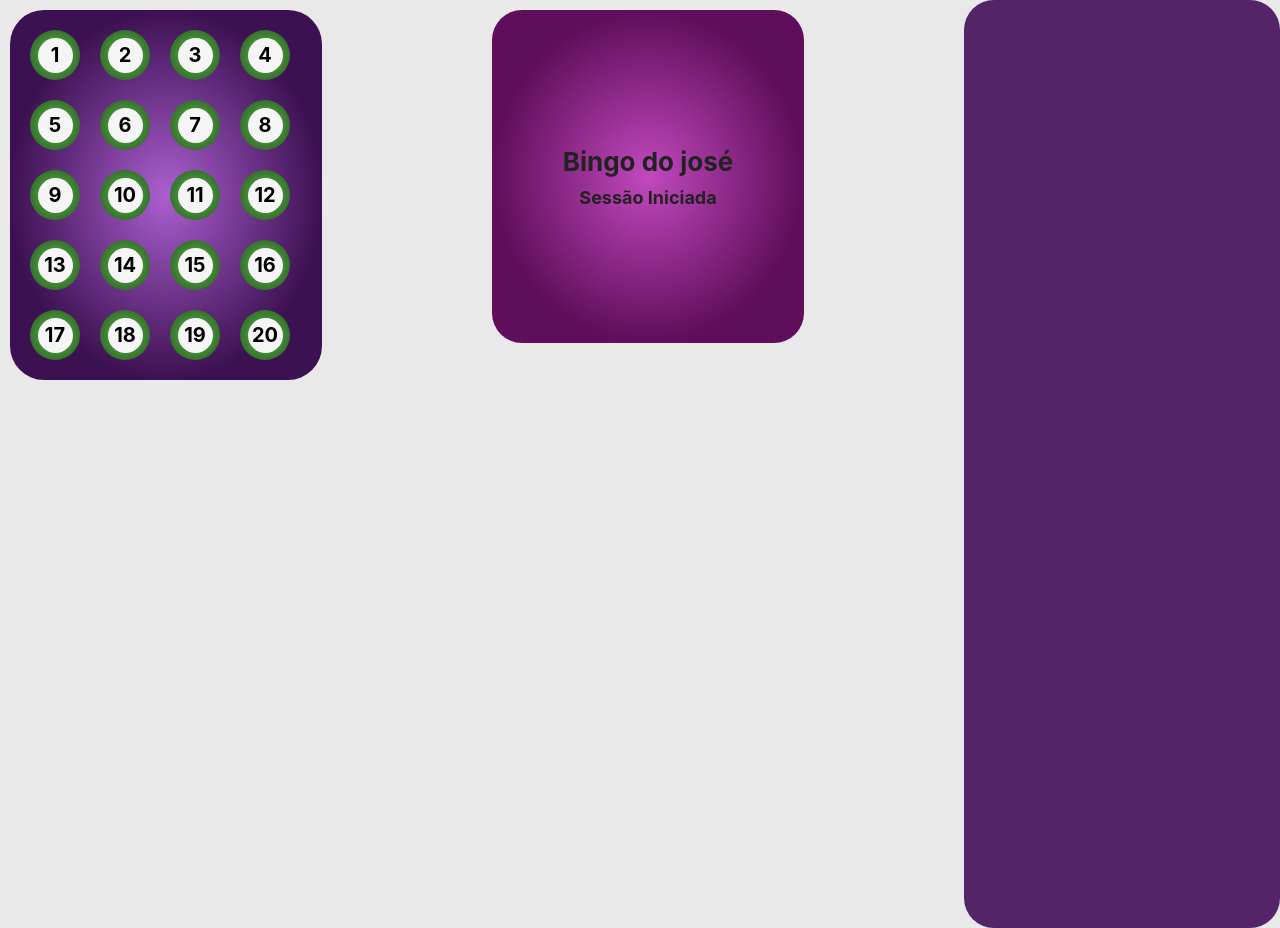
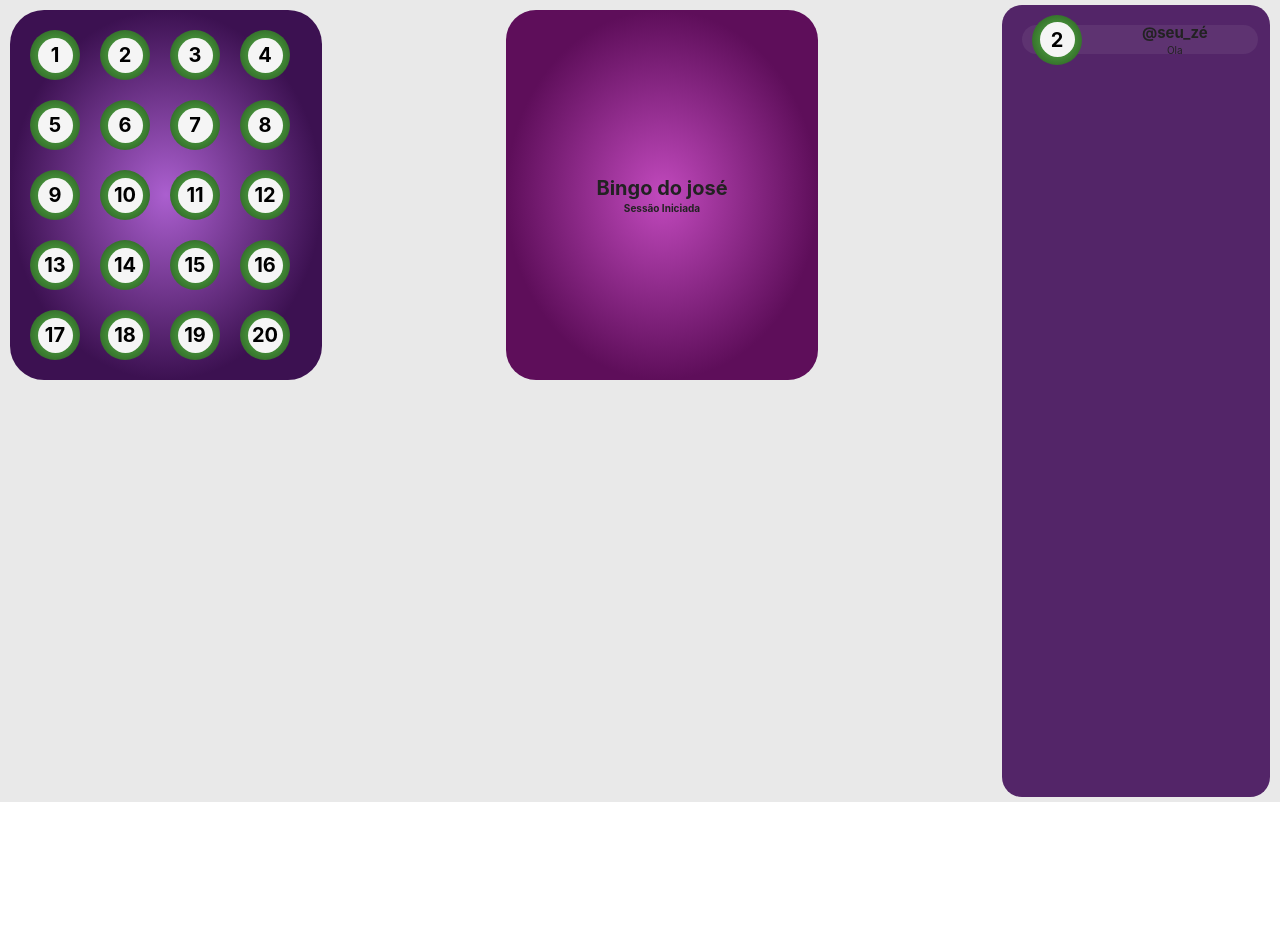
Before and after one commit to Gabriel4420/bingo-ronney, a Next.js app: page /bingo in a window 1280 px wide. After the commit the page ends 802 px from the top, so only its background shows below. Built offline with nearby package versions, Linux system fonts and the light colour scheme.

Commit message:
feat: :sparkles: :art: creating some new components like chat and yours childrens, and refactor some parts of code

```diff
--- a/src/ui/components/Atoms/Heading/index.tsx
+++ b/src/ui/components/Atoms/Heading/index.tsx
@@ -6,60 +6,62 @@ interface HeadingProps {
   content: string
   bold?: boolean
   color?: string
+  fontSize?: string
 }
 
 const Heading: React.FC<HeadingProps> = ({
   types,
   content,
   bold,
-  color
+  color,
+  fontSize
 }: HeadingProps) => {
   switch (types) {
     case 'h1':
       return (
-        <S.Background bold={bold} color={color}>
+        <S.Background bold={bold} color={color} fontSize={fontSize}>
           <h1>{content}</h1>
         </S.Background>
       )
       break
     case 'h2':
       return (
-        <S.Background bold={bold}>
+        <S.Background bold={bold} fontSize={fontSize}>
           <h2>{content}</h2>
         </S.Background>
       )
       break
     case 'h3':
       return (
-        <S.Background bold={bold}>
+        <S.Background bold={bold} fontSize={fontSize}>
           <h3>{content}</h3>
         </S.Background>
       )
       break
     case 'h4':
       return (
-        <S.Background bold={bold}>
+        <S.Background bold={bold} fontSize={fontSize}>
           <h4>{content}</h4>
         </S.Background>
       )
       break
     case 'h5':
       return (
-        <S.Background bold={bold}>
+        <S.Background bold={bold} fontSize={fontSize}>
           <h5>{content}</h5>
         </S.Background>
       )
       break
     case 'h6':
       return (
-        <S.Background bold={bold}>
+        <S.Background bold={bold} fontSize={fontSize}>
           <h6>{content}</h6>
         </S.Background>
       )
       break
     case 'p':
       return (
-        <S.Background bold={bold}>
+        <S.Background bold={bold} fontSize={fontSize}>
           <p>{content}</p>
         </S.Background>
       )
--- a/src/ui/components/Atoms/Heading/styles.ts
+++ b/src/ui/components/Atoms/Heading/styles.ts
@@ -3,6 +3,7 @@ import styled from 'styled-components'
 interface Props {
   bold?: boolean
   color?: string
+  fontSize?: string
 }
 
 export const Background = styled.div<Props>`
@@ -13,37 +14,27 @@ export const Background = styled.div<Props>`
   h5,
   h6,
   p {
-    padding: 5px;
-    color: ${(props) => (props.color ? props.color : '#222')};
-  }
-
-  h1 {
-    font-size: 26px;
-    font-weight: ${(props) => (props.bold ? 'bold' : 'normal')};
-  }
-
-  h2 {
-    font-size: 24px;
-    font-weight: ${(props) => (props.bold ? 'bold' : 'normal')};
-  }
-
-  h3 {
-    font-size: 22px;
-    font-weight: ${(props) => (props.bold ? 'bold' : 'normal')};
-  }
-
-  h4 {
-    font-size: 18px;
-    font-weight: ${(props) => (props.bold ? 'bold' : 'normal')};
-  }
-
-  h5 {
-    font-size: 16px;
-    font-weight: ${(props) => (props.bold ? 'bold' : 'normal')};
-  }
-
-  h6 {
-    font-size: 14px;
+    padding: 1px;
+    color: ${({ color }) => (color ? color : '#222')} !important;
     font-weight: ${(props) => (props.bold ? 'bold' : 'normal')};
   }
 `
+
+export const text1 = styled.h1<Props>`
+  font-size: ${(props) => (props.fontSize ? props.fontSize : '26px')};
+`
+export const text2 = styled.h2<Props>`
+  font-size: ${(props) => (props.fontSize ? props.fontSize : '24px')};
+`
+export const text3 = styled.h3<Props>`
+  font-size: ${(props) => (props.fontSize ? props.fontSize : '22px')};
+`
+export const text4 = styled.h4<Props>`
+  font-size: ${(props) => (props.fontSize ? props.fontSize : '18px')};
+`
+export const text5 = styled.h5<Props>`
+  font-size: ${(props) => (props.fontSize ? props.fontSize : '16px')};
+`
+export const text6 = styled.h6<Props>`
+  font-size: ${(props) => (props.fontSize ? props.fontSize : '14px')};
+`
--- a/src/ui/components/Mols/Chat/index.tsx
+++ b/src/ui/components/Mols/Chat/index.tsx
@@ -1,8 +1,13 @@
 import React from 'react'
+import { MessageChat } from '@/ui'
 import * as S from './styles'
 
 const Chat: React.FC = () => {
-  return <S.Background></S.Background>
+  return (
+    <S.Background>
+      <MessageChat message={'Ola'} author="seu_zé" />
+    </S.Background>
+  )
 }
 
 export default Chat
--- a/src/ui/components/Mols/Chat/styles.ts
+++ b/src/ui/components/Mols/Chat/styles.ts
@@ -1,9 +1,10 @@
 import styled from 'styled-components'
 
 export const Background = styled.aside`
-  width: 316px;
-  height: 928px;
-  z-index: 99;
+  width: 268px;
+  height: 99vh;
+  margin: 0.5em 1em;
   background: #532568;
-  border-radius: 30px;
+  border-radius: 20px;
+  padding: 1rem;
 `
--- /dev/null
+++ b/src/ui/components/Mols/MessageChat/index.tsx
@@ -0,0 +1,31 @@
+import { Ball, Heading } from '@/ui'
+import { FC } from 'react'
+
+import * as S from './styles'
+
+interface MsgProps {
+  author: string
+  message: string
+}
+
+const MessageChat: FC<MsgProps> = ({ message, author }: MsgProps) => {
+  return (
+    <S.Background>
+      <S.AvatarArea>
+        <Ball number={'2'} />
+      </S.AvatarArea>
+      <S.TextArea>
+        <Heading
+          types="h2"
+          content={`@${author}`}
+          bold
+          color="#fff"
+          fontSize="12px"
+        />
+        <Heading types="p" content={message} color="#ffff" fontSize="8px" />
+      </S.TextArea>
+    </S.Background>
+  )
+}
+
+export default MessageChat
--- /dev/null
+++ b/src/ui/components/Mols/MessageChat/styles.ts
@@ -0,0 +1,26 @@
+import styled from 'styled-components'
+
+export const Background = styled.div`
+  display: flex;
+  align-items: center;
+  justify-content: space-between;
+  margin: 10px;
+  width: 95%;
+  height: 29.17px;
+
+  background: rgba(217, 217, 217, 0.08);
+  border-radius: 16px;
+`
+
+export const TextArea = styled.div`
+  display: flex;
+  flex-direction: column;
+  align-items: center;
+  justify-content: flex-start;
+  line-heigth: 30px;
+  width: 100%;
+`
+
+export const AvatarArea = styled.div`
+  flex: 1;
+`
--- a/src/ui/components/Mols/SessionStatus/styles.ts
+++ b/src/ui/components/Mols/SessionStatus/styles.ts
@@ -9,7 +9,7 @@ export const Background = styled.div`
   border-radius: 30px;
   max-width: 312px;
   width: 80%;
-  min-height: 333px;
+  min-height: 370px;
   height: 100%;
   margin: 10px;
 `
--- a/src/ui/components/Mols/index.ts
+++ b/src/ui/components/Mols/index.ts
@@ -1,3 +1,4 @@
 export { default as BallsFinished } from './BallsFinished'
 export { default as SessionStatus } from './SessionStatus'
 export { default as Chat } from './Chat'
+export { default as MessageChat } from './MessageChat'
```
